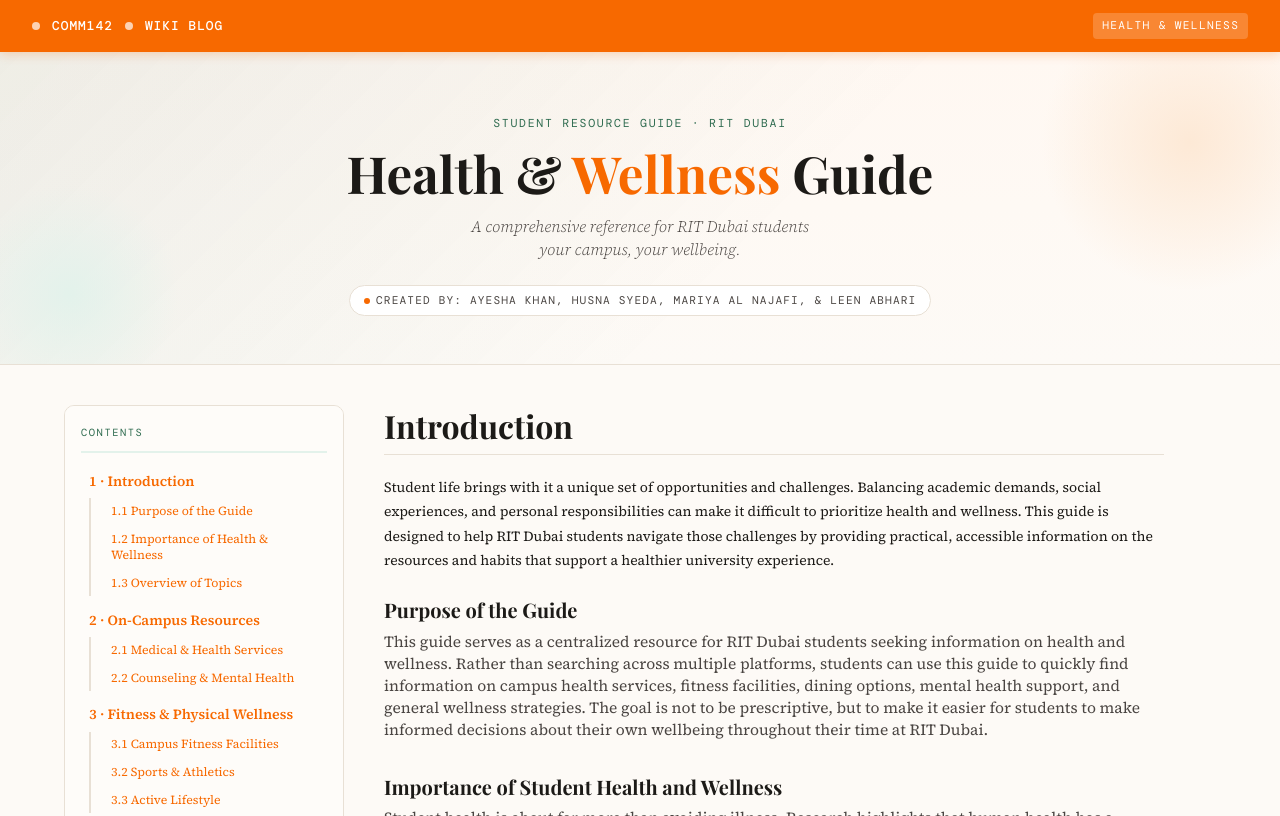
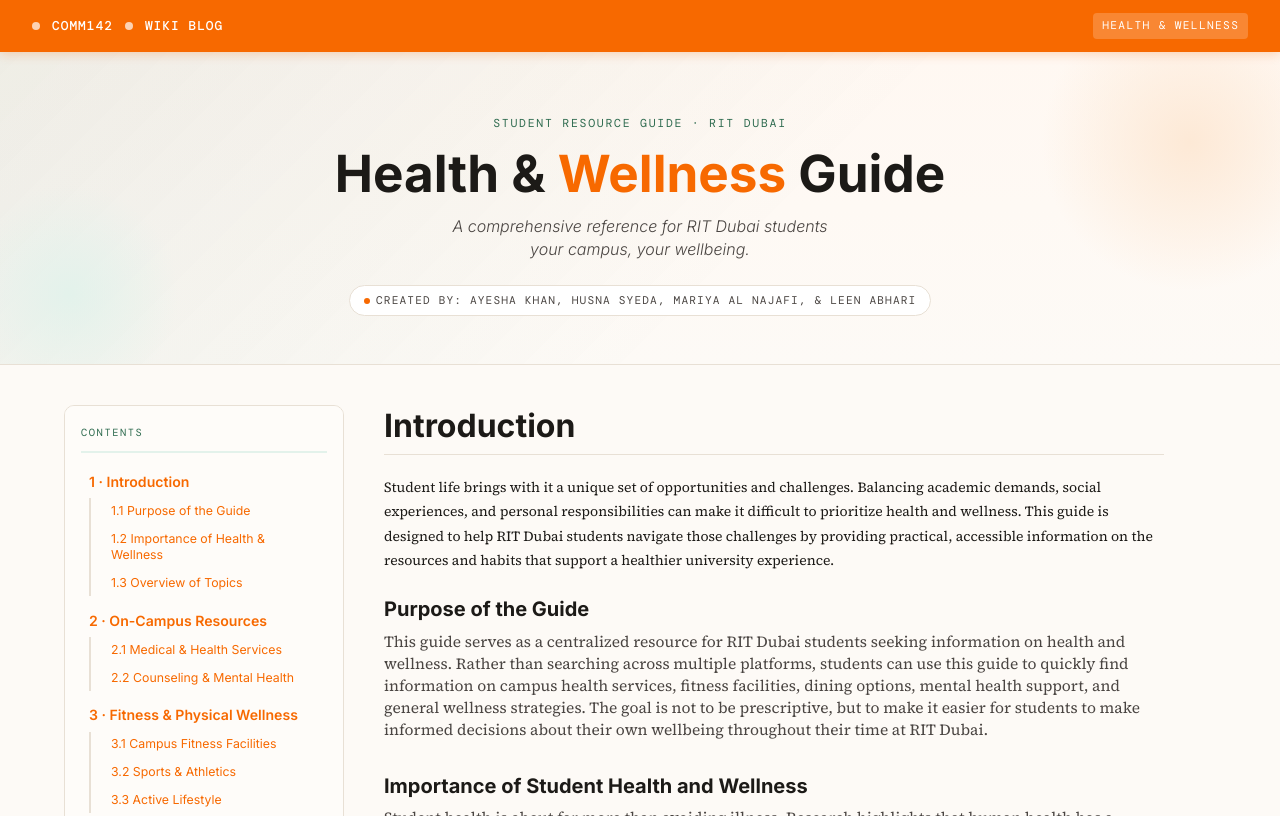
Before and after one commit to leenabhari/comms-wikipage, a plain HTML site: page index.html in a window 1280 px wide. Shown: the top 816 px of the page. Drawn offline with nearby package versions, Linux system fonts and the light colour scheme.

Commit message:
fixed the fonts, im depressed now </3

```diff
--- a/index.html
+++ b/index.html
@@ -6,6 +6,7 @@
   <title>Health & Wellness Guide — RIT Dubai</title>
   <link rel="stylesheet" href="https://cdnjs.cloudflare.com/ajax/libs/semantic-ui/2.5.0/semantic.min.css" />
   <link href="https://fonts.googleapis.com/css2?family=Playfair+Display:wght@600;700&family=Source+Serif+4:ital,wght@0,300;0,400;0,600;1,300&family=DM+Mono:wght@400;500&display=swap" rel="stylesheet" />
+  <link href="https://fonts.googleapis.com/css2?family=Inter:ital,opsz,wght@0,14..32,100..900;1,14..32,100..900&display=swap" rel="stylesheet">
 
   <style>
     /* ── Design Tokens ───────────────────────────────────────────── */
@@ -126,7 +127,7 @@
     }
 
     .hero h1 {
-      font-family: 'Playfair Display', serif;
+      font-family: 'Inter', sans-serif;
       font-size: clamp(2rem, 5vw, 3.2rem);
       font-weight: 700;
       line-height: 1.15;
@@ -138,6 +139,7 @@
     .hero h1 span { color: var(--rit-orange); }
 
     .hero-sub {
+      font-family: 'Inter', sans-serif;
       font-size: 1rem;
       color: var(--ink-soft);
       font-weight: 300;
@@ -221,6 +223,7 @@
     .toc-list li { margin: .1rem 0; }
 
     .toc-list a {
+      font-family: 'Inter', sans-serif;
       display: block;
       padding: .3rem .5rem;
       border-radius: 5px;
@@ -238,7 +241,7 @@
     }
 
     .toc-list .toc-h1 > a {
-      font-family: 'Source Serif 4', serif;
+      font-family: 'Inter', sans-serif;
       font-weight: 600;
       font-size: .88rem;
       color: var(--ink);
@@ -276,7 +279,7 @@
     }
 
     .wiki-section h2 {
-      font-family: 'Playfair Display', serif;
+      font-family: 'Inter', sans-serif;
       font-size: 2rem;
       font-weight: 700;
       margin-bottom: 1.2rem;
@@ -290,7 +293,7 @@
     }
 
     .article-block h3 {
-      font-family: 'Playfair Display', serif;
+      font-family: 'Inter', sans-serif;
       font-size: 1.25rem;
       margin-bottom: .5rem;
       color: var(--ink);
```
